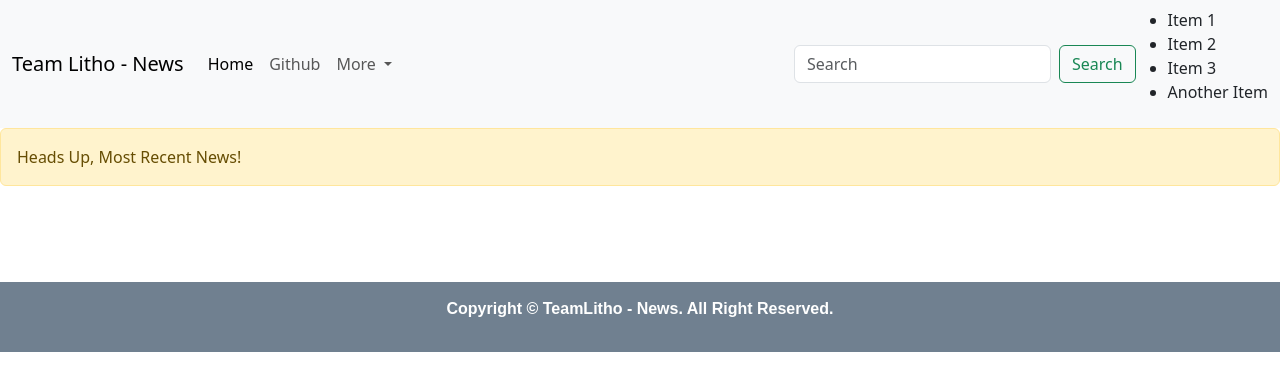
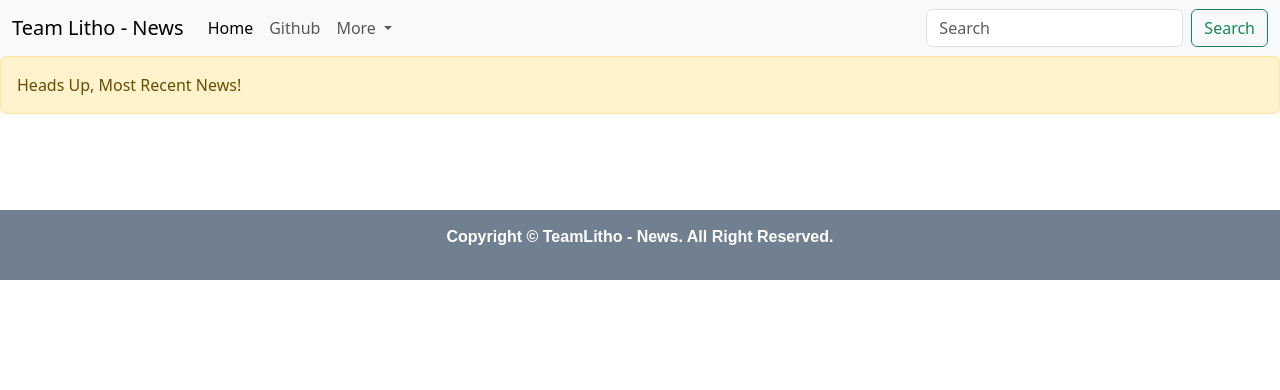
Before and after one commit to drjoeycadieux/Mobile-Version, a website: page index.html in a window 1280 px wide. Drawn offline with nearby package versions, Linux system fonts and the light colour scheme; no server answers.

Commit message:
Update index.html

```diff
--- a/index.html
+++ b/index.html
@@ -43,14 +43,6 @@
             <input class="form-control me-2" type="search" placeholder="Search" aria-label="Search">
             <button id="searchInput" class="btn btn-outline-success" oninput="filterList()" type="submit">Search</button>
           </form>
-          <!-- List of items -->
-          <ul id="itemList">
-              <li>Item 1</li>
-              <li>Item 2</li>
-              <li>Item 3</li>
-              <li>Another Item</li>
-              <!-- Add more items as needed -->
-          </ul>
         </div>
       </div>
     </nav>
```
